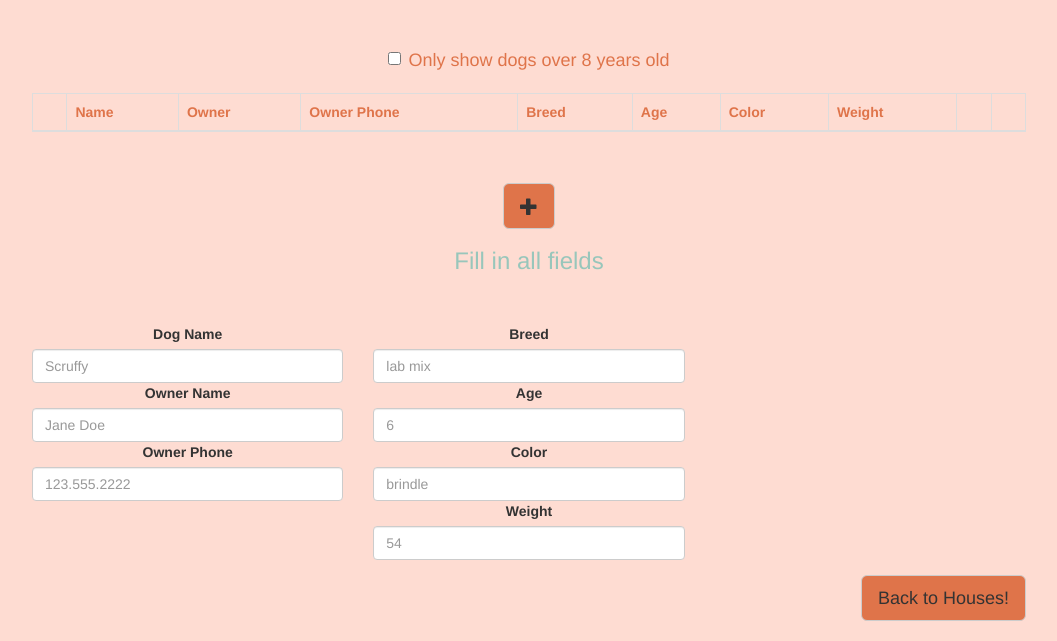
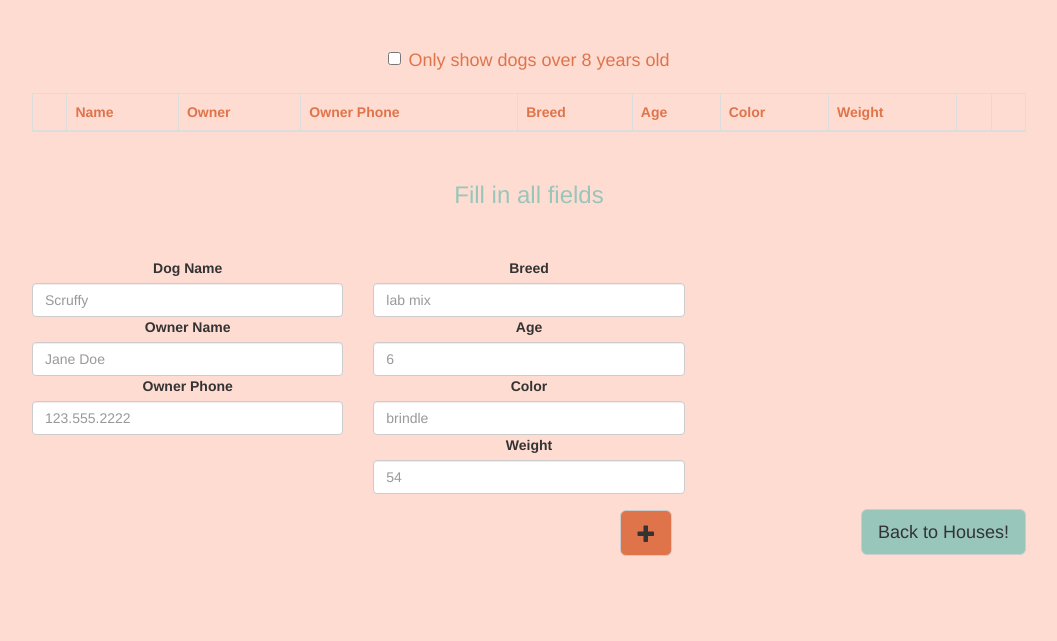
Before and after one commit to minditorrey/dog-house, a website: page view/index.html at #!/dogs in a window 1280 px wide. Shown: the part 750-1391 px from the top of the page, without its empty margins (111-1168 px from the left). After the commit the page ends 1325 px from the top, so only its background shows below. Drawn offline with nearby package versions, Linux system fonts and the light colour scheme; some packages are replaced by stand-ins of ours; files that its build step writes are made by us from their sources; no server answers.

Commit message:
style views pages

```diff
--- a/public/style.css
+++ b/public/style.css
@@ -61,10 +61,7 @@ h2 {
 	margin-bottom: 5%;
 }
 
-.addHouse {
-	margin-bottom: 2%;
-	background-color: #DF744A;
-}
+
 
 h3 {
 	color: #98C6BB;
@@ -78,6 +75,7 @@ h3 {
 	margin-bottom: 2%;
 	background-color: #DF744A;
 	float: right;
+	background-color: #98C6BB;
 }
 
 .filterSearch {
@@ -91,8 +89,15 @@ h3 {
 margin-bottom: 2%;
 }
 
+.addHouse {
+	margin-bottom: 2%;
+	background-color: #DF744A;
+	margin-left: 400px;
+}
+
 .addDog {
 	background-color: #DF744A;
+	margin-left: 400px;
 }
 /*.toDogs {
 	text-align: center;
--- a/public/templates/dogs.html
+++ b/public/templates/dogs.html
@@ -43,7 +43,6 @@
 
 
 <div class="addIt">
-	<button class="btn btn-lg btn-default glyphicon glyphicon-plus addDog" ng-click="addDog(newDog)"></button>
 	<h3>Fill in all fields</h3>
 </div>
 
@@ -75,6 +74,7 @@
 </div>
 </div>
 
-<div class="toHouses">
+<div>
+    <button class="btn btn-lg btn-default glyphicon glyphicon-plus addDog" ng-click="addDog(newDog)"></button>
 	<button class="btn btn-lg btn-default toDogsBtn" ui-sref="houses">Back to Houses!</button>
 </div>
```
Also changed, not shown: public/templates/houses.html (+1 -1 lines).
